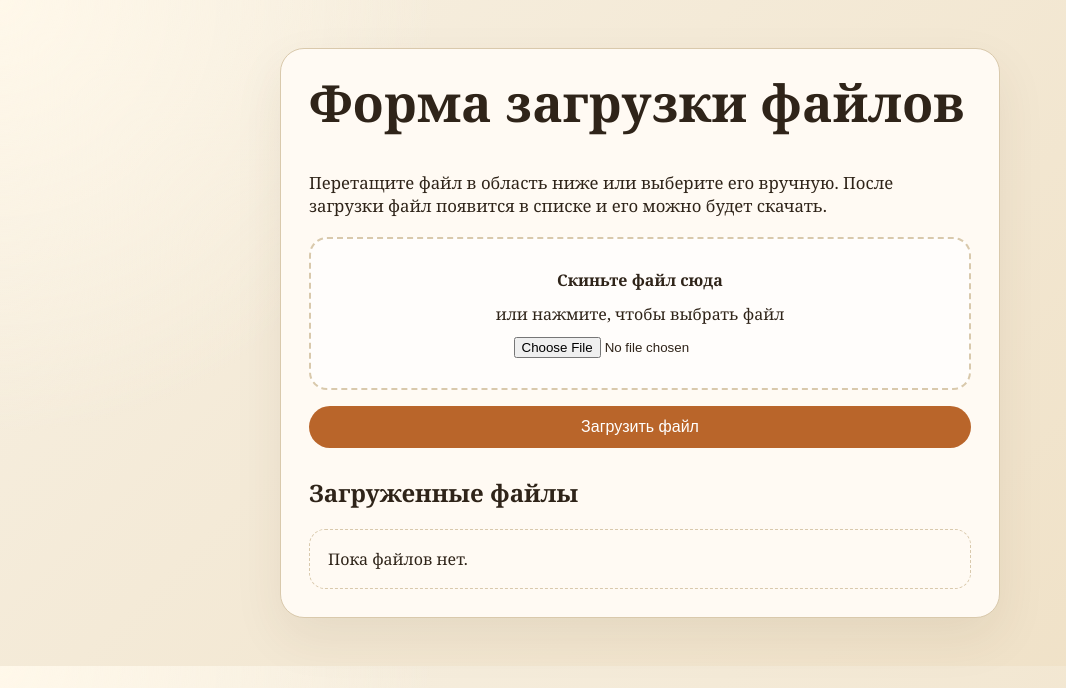
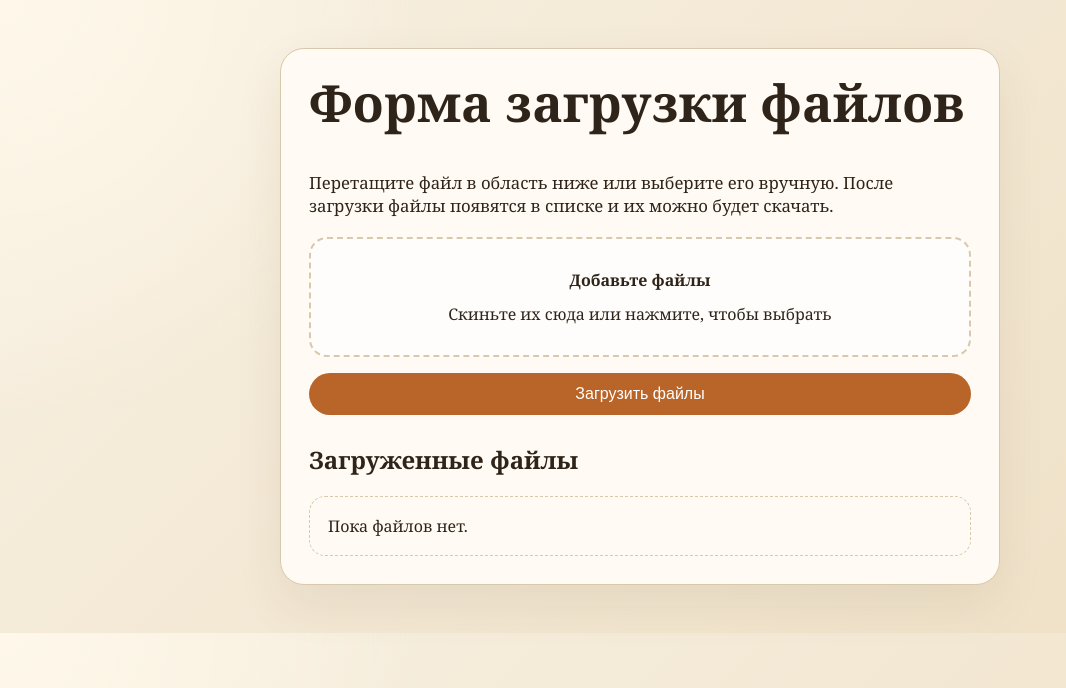
Before and after one commit to sillkiw/install_form, a FastAPI app: page / in a window 1280 px wide. Shown: the top 688 px of the page, without its empty margins (0-1066 px from the left). Run offline with FastAPI, Linux system fonts and the light colour scheme.

Commit message:
visual done

```diff
--- a/main.py
+++ b/main.py
@@ -1,4 +1,5 @@
 from pathlib import Path
+from typing import Annotated
 
 from fastapi import FastAPI, File, HTTPException, Request, UploadFile
 from fastapi.responses import FileResponse, HTMLResponse, RedirectResponse
@@ -31,15 +32,26 @@ async def index(request: Request) -> HTMLResponse:
 
 
 @app.post("/upload")
-async def upload_file(file: UploadFile = File(...)) -> RedirectResponse:
-    filename = Path(file.filename or "").name
-    if not filename:
-        raise HTTPException(status_code=400, detail="File name is empty")
+async def upload_file(
+    files: Annotated[list[UploadFile], File(...)],
+) -> RedirectResponse:
+    saved_files = 0
 
-    destination = UPLOADS_DIR / filename
-    content = await file.read()
-    destination.write_bytes(content)
-    await file.close()
+    for file in files:
+        filename = Path(file.filename or "").name
+        if not filename:
+            await file.close()
+            continue
+
+        destination = UPLOADS_DIR / filename
+        content = await file.read()
+        destination.write_bytes(content)
+        await file.close()
+        saved_files += 1
+
+    if saved_files == 0:
+        raise HTTPException(status_code=400, detail="No files provided")
+
     return RedirectResponse(url="/", status_code=303)
 
 
--- a/templates/index.html
+++ b/templates/index.html
@@ -75,7 +76,7 @@
       }
 
       input[type="file"] {
-        max-width: 100%;
+        display: none;
       }
 
       button,
@@ -148,23 +172,27 @@
     <main class="page">
       <section class="card">
         <h1>Форма загрузки файлов</h1>
-        <p>Перетащите файл в область ниже или выберите его вручную. После загрузки файл появится в списке и его можно будет скачать.</p>
+        <p>Перетащите файл в область ниже или выберите его вручную. После загрузки файлы появятся в списке и их можно будет скачать.</p>
 
         <form action="/upload" method="post" enctype="multipart/form-data">
           <label class="dropzone" id="dropzone">
-            <strong>Скиньте файл сюда</strong>
-            <span>или нажмите, чтобы выбрать файл</span>
-            <input id="file-input" type="file" name="file" required />
+            <strong>Добавьте файлы</strong>
+            <span>Скиньте их сюда или нажмите, чтобы выбрать</span>
+            <input id="file-input" type="file" name="files" multiple required />
           </label>
-          <button type="submit">Загрузить файл</button>
+          <div class="selected-files" id="selected-files">
+            <p class="selected-title">Выбраны файлы:</p>
+            <ol class="selected-list" id="selected-list"></ol>
+          </div>
+          <button type="submit">Загрузить файлы</button>
         </form>
 
         <section class="files">
           <h2>Загруженные файлы</h2>
           {% if files %}
-            <ul>
+            <ul class="file-list">
               {% for file in files %}
-                <li>
+                <li class="file-item">
                   <span class="filename">{{ file }}</span>
                   <a class="download-link" href="/download/{{ file }}">Скачать</a>
                 </li>
@@ -180,6 +208,25 @@
     <script>
       const dropzone = document.getElementById("dropzone");
       const input = document.getElementById("file-input");
+      const selectedFiles = document.getElementById("selected-files");
+      const selectedList = document.getElementById("selected-list");
+
+      const renderSelectedFiles = () => {
+        selectedList.innerHTML = "";
+
+        if (input.files.length === 0) {
+          selectedFiles.classList.remove("visible");
+          return;
+        }
+
+        Array.from(input.files).forEach((file) => {
+          const item = document.createElement("li");
+          item.textContent = file.name;
+          selectedList.appendChild(item);
+        });
+
+        selectedFiles.classList.add("visible");
+      };
 
       ["dragenter", "dragover"].forEach((eventName) => {
         dropzone.addEventListener(eventName, (event) => {
@@ -199,8 +246,11 @@
         const files = event.dataTransfer.files;
         if (files.length > 0) {
           input.files = files;
+          renderSelectedFiles();
         }
       });
+
+      input.addEventListener("change", renderSelectedFiles);
     </script>
   </body>
 </html>
```
Also changed, not shown: other parts of templates/index.html (+27 -3 lines).
